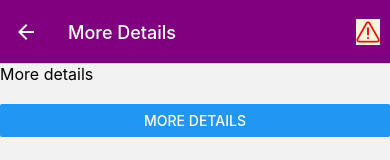
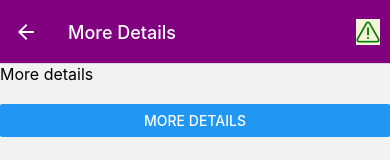
Before and after one commit to realericwang/CS5520, a React Native app: screen /Details in a window 390 px wide. Shown: the top 160 px of the page. Built offline with nearby package versions, Linux system fonts and the light colour scheme.

Commit message:
feat: warning icon

```diff
--- a/Components/GoalDetails.js
+++ b/Components/GoalDetails.js
@@ -13,11 +13,13 @@ export default function GoalDetails({ navigation, route }) {
           pressedHandler={toggleWarning}
           componentStyle={{ marginRight: 10 }}
         >
-          {isWarning ? (
-            <Text>Normal</Text>
-          ) : (
-            <AntDesign name="warning" size={24} color="red" />
-          )}
+          <View style={styles.iconContainer}>
+            <AntDesign
+              name="warning"
+              size={24}
+              color={isWarning ? "red" : "green"}
+            />
+          </View>
         </PressableButton>
       ),
     });
@@ -36,11 +38,13 @@ export default function GoalDetails({ navigation, route }) {
           pressedHandler={toggleWarning}
           componentStyle={{ marginRight: 10 }}
         >
-          {isWarning ? (
-            <AntDesign name="warning" size={24} color="red" />
-          ) : (
-            <Text>Normal</Text>
-          )}
+          <View style={styles.iconContainer}>
+            <AntDesign
+              name="warning"
+              size={24}
+              color={isWarning ? "green" : "red"}
+            />
+          </View>
         </PressableButton>
       ),
     });
@@ -66,4 +70,7 @@ const styles = StyleSheet.create({
   warningText: {
     color: "red",
   },
+  iconContainer: {
+    backgroundColor: "transparent",
+  },
 });
```
